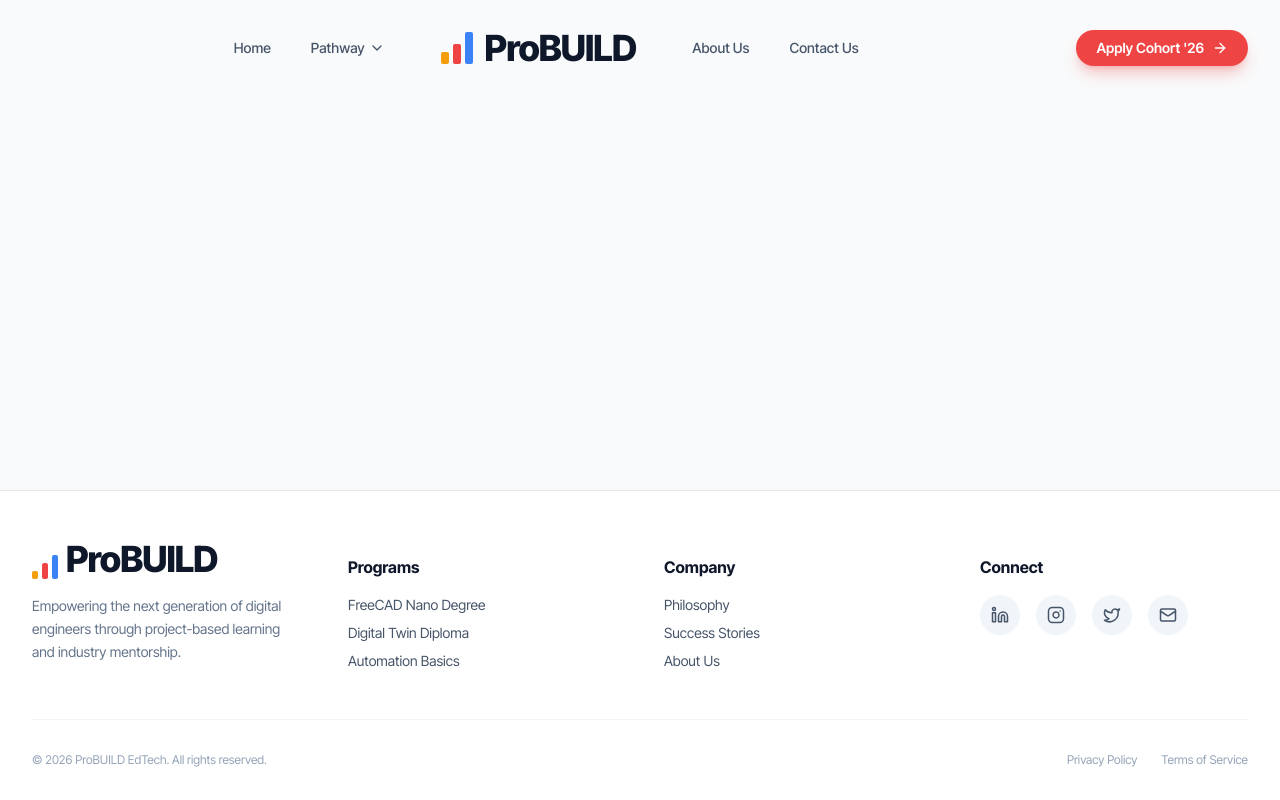
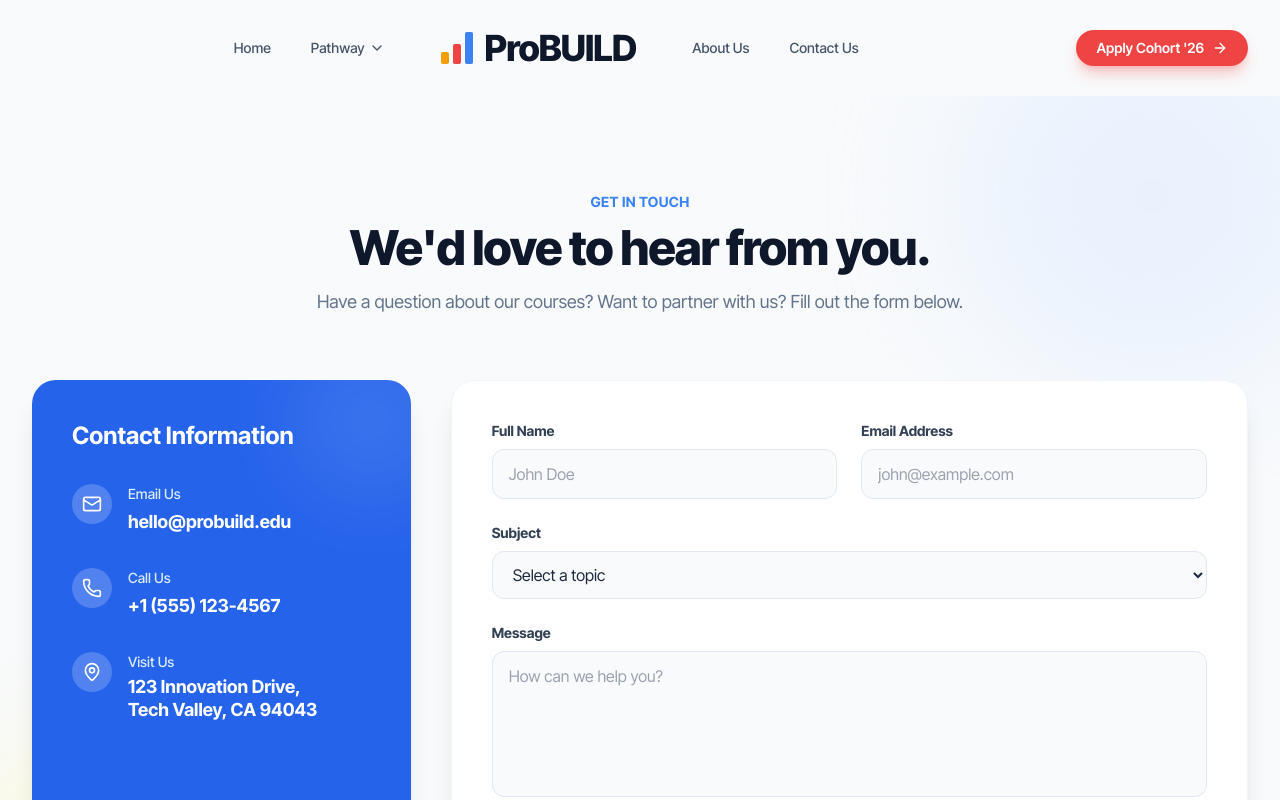
Before and after one commit to GauravMGihub/ProBUILD, a React (Vite) app: page /probuild/contact in a window 1280 px wide. Shown: the top 800 px of the page. Built offline with nearby package versions, Linux system fonts and the light colour scheme.

Commit message:
Added the ContactUs section.

```diff
--- a/src/App.tsx
+++ b/src/App.tsx
@@ -48,6 +48,7 @@ import ScrollToTopButton from './components/ScrollToTopButton';
 import Home from './components/Home';
 import AboutUs from './components/AboutUs';
 import CadPathway from './components/CadPathway';
+import ContactUs from './components/ContactUs';
 
 const App: React.FC = () => {
   return (
@@ -68,6 +69,8 @@ const App: React.FC = () => {
 
             {/* If URL is "/cad-pathway", show CadPathway */}
             <Route path="/cad-pathway" element={<CadPathway />} />
+
+            <Route path="/contact" element={<ContactUs />} />
           </Routes>
         </main>
 
--- /dev/null
+++ b/src/components/ContactUs.tsx
@@ -0,0 +1,195 @@
+import React, { useState } from 'react';
+import { Mail, MapPin, Phone, Send, CheckCircle } from 'lucide-react';
+
+const ContactUs: React.FC = () => {
+  const [formData, setFormData] = useState({
+    name: '',
+    email: '',
+    subject: '',
+    message: ''
+  });
+  const [isSubmitted, setIsSubmitted] = useState(false);
+
+  const handleChange = (e: React.ChangeEvent<HTMLInputElement | HTMLTextAreaElement>) => {
+    setFormData({ ...formData, [e.target.name]: e.target.value });
+  };
+
+  const handleSubmit = (e: React.FormEvent) => {
+    e.preventDefault();
+    // Here is where you would integrate EmailJS or your backend API
+    console.log("Form Submitted:", formData);
+
+    // Simulate success
+    setIsSubmitted(true);
+    setTimeout(() => setIsSubmitted(false), 5000); // Reset after 5s
+    setFormData({ name: '', email: '', subject: '', message: '' });
+  };
+
+  return (
+    <section id="contact" className="py-24 bg-slate-50 relative overflow-hidden">
+
+      {/* Decorative Blob */}
+      <div className="absolute top-0 left-0 w-full h-full overflow-hidden pointer-events-none">
+        <div className="absolute top-[-10%] right-[-5%] w-96 h-96 bg-blue-100 rounded-full blur-3xl opacity-50"></div>
+        <div className="absolute bottom-[-10%] left-[-5%] w-96 h-96 bg-yellow-100 rounded-full blur-3xl opacity-50"></div>
+      </div>
+
+      <div className="max-w-7xl mx-auto px-4 sm:px-6 lg:px-8 relative z-10">
+
+        <div className="text-center mb-16">
+          <h2 className="text-brand-blue font-bold tracking-wide uppercase text-sm mb-3">Get in Touch</h2>
+          <h3 className="text-4xl md:text-5xl font-extrabold text-slate-900 tracking-tight">
+            We'd love to hear from you.
+          </h3>
+          <p className="text-lg text-slate-500 mt-4 max-w-2xl mx-auto">
+            Have a question about our courses? Want to partner with us? Fill out the form below.
+          </p>
+        </div>
+
+        <div className="grid grid-cols-1 lg:grid-cols-3 gap-10">
+
+          {/* --- LEFT COLUMN: INFO CARD --- */}
+          <div className="lg:col-span-1 bg-blue-600 rounded-3xl p-10 text-white flex flex-col justify-between shadow-xl relative overflow-hidden">
+            {/* Background Pattern */}
+            <div className="absolute top-0 right-0 w-40 h-40 bg-white/10 rounded-full blur-2xl -mr-10 -mt-10"></div>
+
+            <div>
+              <h4 className="text-2xl font-bold mb-8">Contact Information</h4>
+
+              <div className="space-y-8">
+                <div className="flex items-start gap-4">
+                  <div className="w-10 h-10 rounded-full bg-white/20 flex items-center justify-center flex-shrink-0">
+                    <Mail className="w-5 h-5 text-white" />
+                  </div>
+                  <div>
+                    <p className="text-blue-100 text-sm font-medium mb-1">Email Us</p>
+                    <a href="mailto:hello@probuild.edu" className="text-lg font-bold hover:text-blue-200 transition-colors">hello@probuild.edu</a>
+                  </div>
+                </div>
+
+                <div className="flex items-start gap-4">
+                  <div className="w-10 h-10 rounded-full bg-white/20 flex items-center justify-center flex-shrink-0">
+                    <Phone className="w-5 h-5 text-white" />
+                  </div>
+                  <div>
+                    <p className="text-blue-100 text-sm font-medium mb-1">Call Us</p>
+                    <p className="text-lg font-bold">+1 (555) 123-4567</p>
+                  </div>
+                </div>
+
+                <div className="flex items-start gap-4">
+                  <div className="w-10 h-10 rounded-full bg-white/20 flex items-center justify-center flex-shrink-0">
+                    <MapPin className="w-5 h-5 text-white" />
+                  </div>
+                  <div>
+                    <p className="text-blue-100 text-sm font-medium mb-1">Visit Us</p>
+                    <p className="text-lg font-bold leading-tight">
+                      123 Innovation Drive,<br/> Tech Valley, CA 94043
+                    </p>
+                  </div>
+                </div>
+              </div>
+            </div>
+
+            {/* Socials can go here */}
+            <div className="mt-12 pt-8 border-t border-white/20">
+               <p className="text-blue-200 text-sm mb-4">Follow us on social media</p>
+               <div className="flex gap-4">
+                 {/* ... icons ... */}
+               </div>
+            </div>
+          </div>
+
+          {/* --- RIGHT COLUMN: THE FORM --- */}
+          <div className="lg:col-span-2 bg-white rounded-3xl p-8 md:p-10 shadow-xl border border-slate-100">
+
+            {isSubmitted ? (
+              <div className="h-full flex flex-col items-center justify-center text-center animate-fade-in py-20">
+                <div className="w-20 h-20 bg-green-100 rounded-full flex items-center justify-center mb-6">
+                  <CheckCircle className="w-10 h-10 text-green-600" />
+                </div>
+                <h3 className="text-2xl font-bold text-slate-900 mb-2">Message Sent!</h3>
+                <p className="text-slate-500">We will get back to you within 24 hours.</p>
+              </div>
+            ) : (
+              <form onSubmit={handleSubmit} className="space-y-6">
+
+                <div className="grid grid-cols-1 md:grid-cols-2 gap-6">
+                  {/* Name */}
+                  <div>
+                    <label className="block text-sm font-bold text-slate-700 mb-2">Full Name</label>
+                    <input
+                      type="text"
+                      name="name"
+                      required
+                      value={formData.name}
+                      onChange={handleChange}
+                      className="w-full px-4 py-3 rounded-xl border border-slate-200 focus:border-blue-500 focus:ring-4 focus:ring-blue-500/10 outline-none transition-all bg-slate-50 focus:bg-white"
+                      placeholder="John Doe"
+                    />
+                  </div>
+                  {/* Email */}
+                  <div>
+                    <label className="block text-sm font-bold text-slate-700 mb-2">Email Address</label>
+                    <input
+                      type="email"
+                      name="email"
+                      required
+                      value={formData.email}
+                      onChange={handleChange}
+                      className="w-full px-4 py-3 rounded-xl border border-slate-200 focus:border-blue-500 focus:ring-4 focus:ring-blue-500/10 outline-none transition-all bg-slate-50 focus:bg-white"
+                      placeholder="john@example.com"
+                    />
+                  </div>
+                </div>
+
+                {/* Subject */}
+                <div>
+                  <label className="block text-sm font-bold text-slate-700 mb-2">Subject</label>
+                  <select
+                    name="subject"
+                    value={formData.subject}
+                    onChange={(e: any) => handleChange(e)}
+                    className="w-full px-4 py-3 rounded-xl border border-slate-200 focus:border-blue-500 focus:ring-4 focus:ring-blue-500/10 outline-none transition-all bg-slate-50 focus:bg-white"
+                  >
+                    <option value="" disabled>Select a topic</option>
+                    <option value="course">Course Inquiry</option>
+                    <option value="partnership">Partnership</option>
+                    <option value="general">General Question</option>
+                  </select>
+                </div>
+
+                {/* Message */}
+                <div>
+                  <label className="block text-sm font-bold text-slate-700 mb-2">Message</label>
+                  <textarea
+                    name="message"
+                    required
+                    rows={5}
+                    value={formData.message}
+                    onChange={handleChange}
+                    className="w-full px-4 py-3 rounded-xl border border-slate-200 focus:border-blue-500 focus:ring-4 focus:ring-blue-500/10 outline-none transition-all bg-slate-50 focus:bg-white resize-none"
+                    placeholder="How can we help you?"
+                  ></textarea>
+                </div>
+
+                {/* Submit Button */}
+                <button
+                  type="submit"
+                  className="w-full py-4 bg-slate-900 text-white font-bold rounded-xl shadow-lg hover:bg-slate-800 hover:-translate-y-1 transition-all duration-300 flex items-center justify-center gap-2"
+                >
+                  <Send className="w-5 h-5" />
+                  Send Message
+                </button>
+
+              </form>
+            )}
+          </div>
+
+        </div>
+      </div>
+    </section>
+  );
+};
+
+export default ContactUs;
--- a/src/components/Home.tsx
+++ b/src/components/Home.tsx
@@ -6,6 +6,7 @@ import Philosophy from './Philosophy';
 import Roadmap from './Roadmap';
 import SuccessStories from './SuccessStories';
 import Mentors from './Mentors';
+
 
 const Home: React.FC = () => {
   return (
@@ -17,6 +18,7 @@ const Home: React.FC = () => {
       <Roadmap />
       <SuccessStories />
       <Mentors />
+
     </>
   );
 };
--- a/src/components/Navbar.tsx
+++ b/src/components/Navbar.tsx
@@ -263,7 +263,7 @@ const Navbar: React.FC = () => {
               About Us
             </button>
 
-            <button onClick={() => handleNavigation('/', 'contact')} className="text-sm font-medium text-slate-600 hover:text-brand-blue transition-colors">
+            <button onClick={() => handleNavigation('/contact')} className="text-sm font-medium text-slate-600 hover:text-brand-blue transition-colors">
               Contact Us
             </button>
 
```
